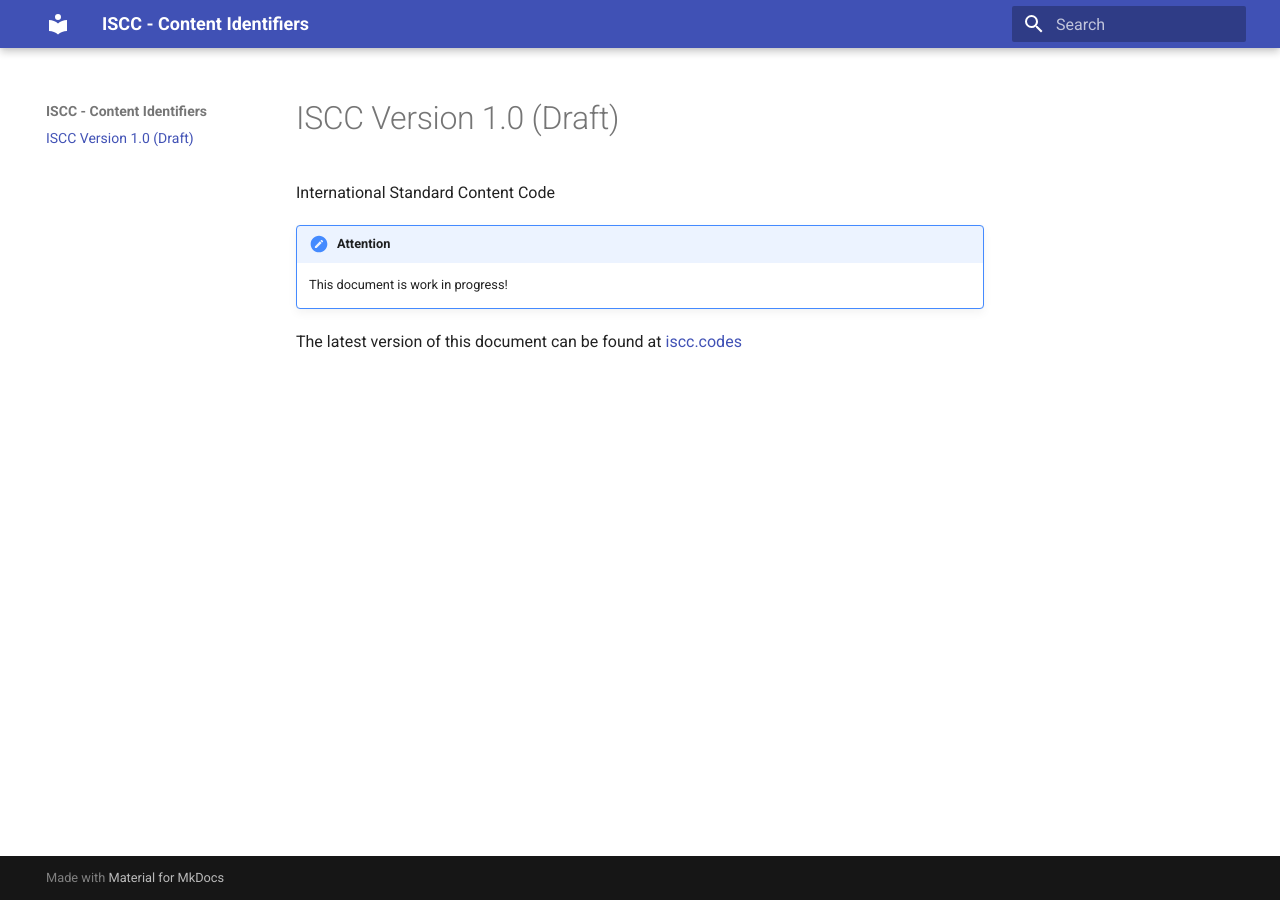
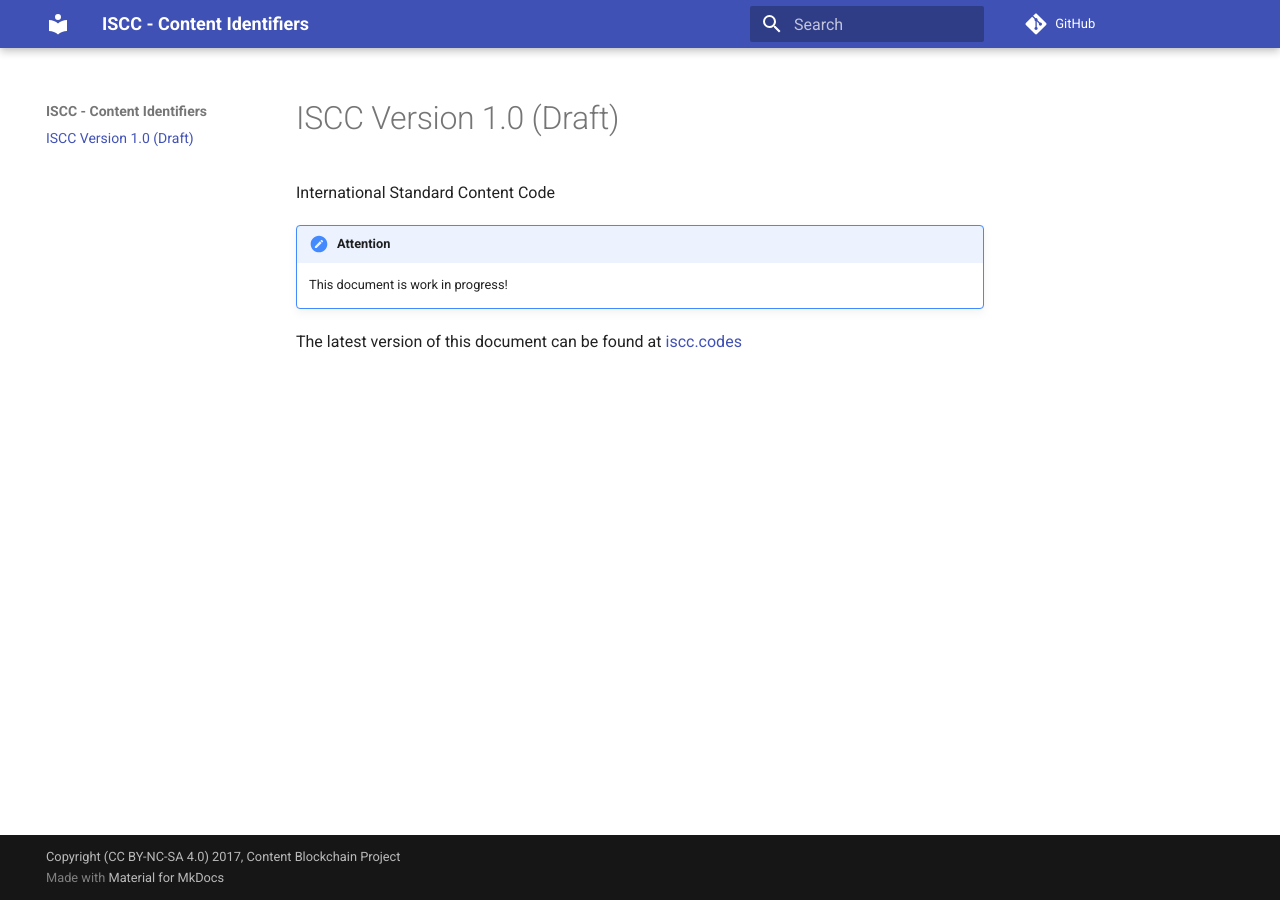
Before and after one commit to iscc/iscc-specs, an MkDocs documentation site: the page built from docs/index.md, in a window 1280 px wide. Built offline with MkDocs 1.6.1 and Material for MkDocs 9.7.7, drawn with Linux system fonts in a browser that asks for light colours; comment, search, counter and statistics services are not loaded.

Commit message:
Extend mkdocs configuration

```diff
--- a/mkdocs.yml
+++ b/mkdocs.yml
@@ -1,4 +1,23 @@
+# Project information
 site_name: ISCC - Content Identifiers
+site_description: International Standard Content Code
+site_author: Titusz Pan
+site_url: http://iscc.codes
+
+# Repository
+repo_name: GitHub
+repo_url: https://github.com/coblo/iscc-specs
+edit_uri: edit/master/docs/
+
+# Copyright
+copyright: 'Copyright (CC BY-NC-SA 4.0) 2017, Content Blockchain Project'
+
+# Documentation and Ttheme
 theme: 'material'
+
+# Options
+extra:
+    version: '0.0.1'
+
 markdown_extensions:
   - admonition
```
